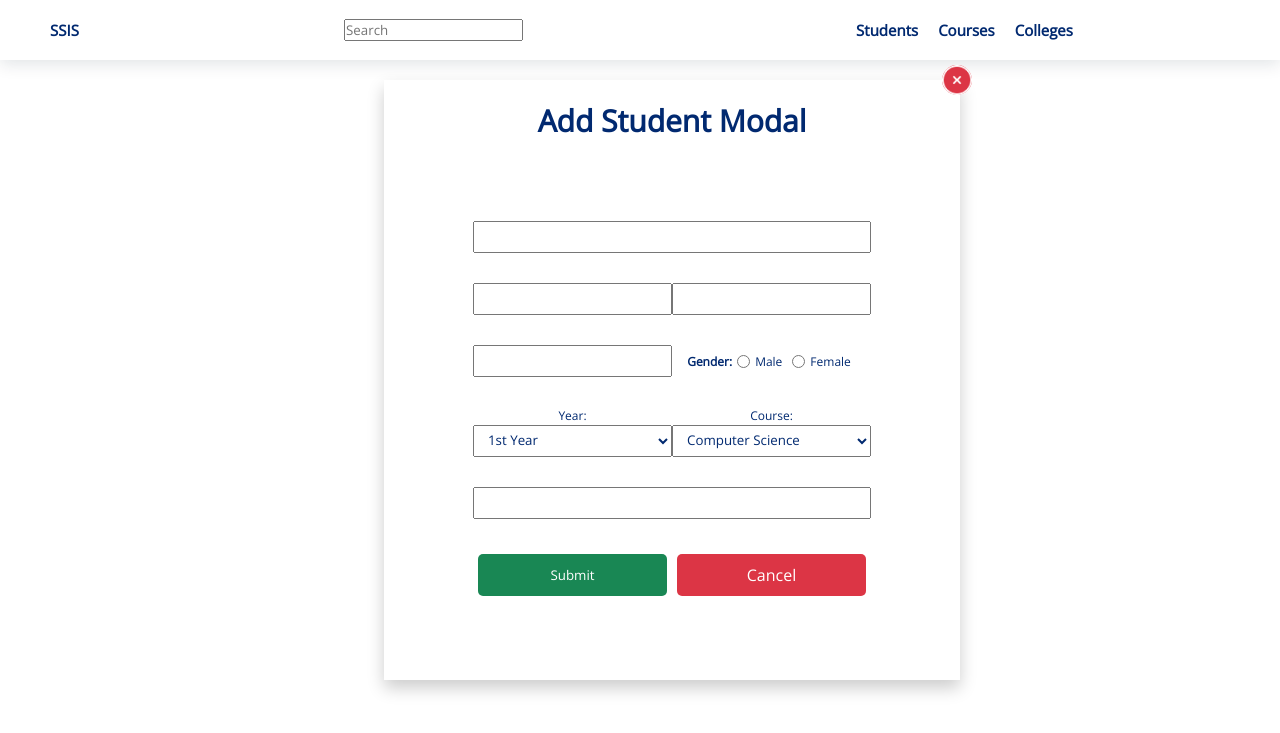
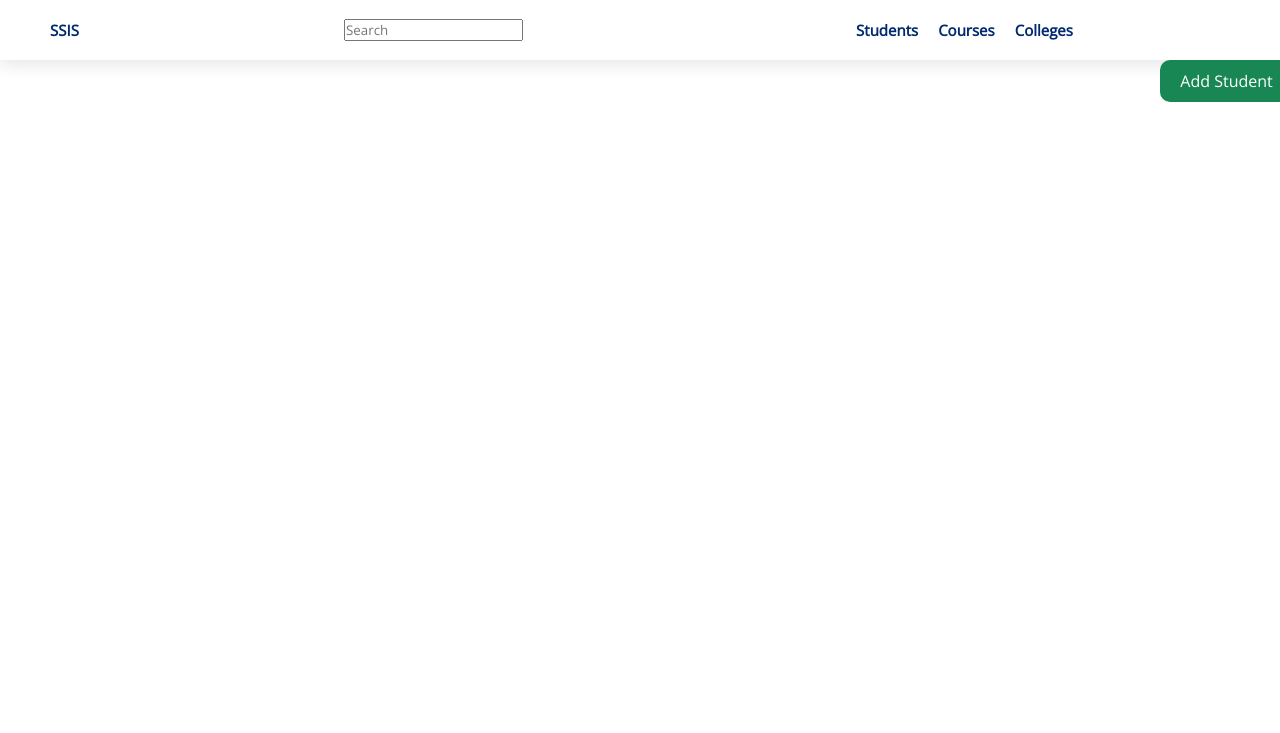
Before and after one commit to csjames03/ssis-flask, a Flask app: page /students/ in a window 1280 px wide. Shown: the top 733 px of the page. Run offline with Flask 3, Linux system fonts and the light colour scheme.

Commit message:
feat: Implement add student  button functionalities, hide element, add animations

```diff
--- a/app/static/css/student.css
+++ b/app/static/css/student.css
@@ -67,6 +67,7 @@
     height: 15px;
 }
 
+
 .edit-icon-student-container{
     background-color: var(--green);
 }
@@ -74,12 +75,11 @@
     background-color: var(--red);
 }
 
+.edit-student-modal-container,
 .add-student-modal-container{
     height: 75vh;
     width: 45vw;
     position: fixed;
-    top: 10%;
-    right: 25%;
     background-color: white;
     z-index: 20;
     display: flex;
@@ -89,11 +89,12 @@
     box-shadow: 0 8px 16px 0 rgba(0,0,0,0.2);
     padding: 20px 50px;
 }
-
+.edit-student-modal-container p,
 .add-student-modal-container p{
     font-size: 30px;
     font-weight: bolder;
 }
+.edit-student-modal-row-input-container,
 .add-student-modal-row-input-container{
     display: flex;
     width: 100%;
@@ -101,7 +102,7 @@
     margin-bottom: 30px;
 }
 
-
+.edit-student-modal-row-input-container div,
 .add-student-modal-row-input-container div{
     display: flex;
     gap: 30px;
@@ -109,27 +110,31 @@
     justify-content: flex-start;
     align-items: center;
 }
-
+#student_id_edit,
+#student_email_edit,
 #student_id_add,
 #student_email_add{
     width: 100%;
     padding: 5px 10px;
 }
+#first_name_edit, #last_name_edit, #middle_name_edit,
 #first_name_add, #last_name_add, #middle_name_add{
     width: 50%;
     padding: 5px 10px;
 }
-
+#year_level_edits, #course_edit,
 #year_level_add, #course_add{
     padding: 5px 10px;
 }
 
+#gender_edit_div,
 #gender_add_div{
     display: flex;
     justify-content: center;
     gap: 5px;
 }
 
+#year_edit_div, #course_edit_div,
 #year_add_div, #course_add_div{
     display: flex;
     display: flex;
@@ -139,15 +144,19 @@
 
 }
 
+#year_edit_div label, #course_edit_div label,
+#gender_edit_div p, #gender_edit_div label,
 #year_add_div label, #course_add_div label,
 #gender_add_div p, #gender_add_div label{
     font-size: 12px;
 }
 
+#year_edit_div select, #course_edit_div select,
 #year_add_div select, #course_add_div select{
     width: 100%;
 }
 
+#edit_student_cancel_button, #edit_student_submit_button,
 #add_student_cancel_button, #add_student_submit_button{
     width: 100%;
     padding: 10px 15px;
@@ -158,15 +167,16 @@
     color: var(--white);
     cursor: pointer;
 }
-
+#edit_student_cancel_button,
 #add_student_cancel_button{
     background-color: var(--red);
 }
+#edit_student_submit_button,
 #add_student_submit_button{
     background-color: var(--green);
     border: none;
 }
-
+.edit-student-close,
 .add-student-close{
     position: absolute;
     width: 30px;
@@ -185,3 +195,22 @@
     width: 30px;
     height: 30px;
 }
+
+.add-student-modal-button{
+    padding: 10px 20px;
+    display: flex;
+    align-items: center;
+    justify-content: center;
+    position: fixed;
+    background-color: var(--green);
+    right: -1%;
+    border-radius: 10px;
+    cursor: pointer;
+    color: var(--white);
+}
+
+.add-student-modal-button:hover{
+    padding: 10px 40px;
+    transition-duration: 250ms;
+    transition-timing-function: ease-out;
+}
--- /dev/null
+++ b/app/static/js/student.js
@@ -0,0 +1,86 @@
+window.addEventListener('DOMContentLoaded',()=>{
+    const addStudentContainer = document.querySelector('#add-student-modal-container')
+    const addStudentButton= document.querySelector('#add-student-modal-button')
+    const addStudentClose = document.querySelector('#add-student-close')
+    const addStudentButtonClose = document.querySelector('#add_student_cancel_button')
+
+    addStudentContainer.addEventListener('click',()=>{
+
+    })
+
+    addStudentContainer.addEventListener('submit',(event)=>{
+        event.preventDefault()
+        const studentId =  document.querySelector('#student_id_add')
+        const firstname =  document.querySelector('#first_name_add')
+        const lastname =  document.querySelector('#last_name_add')
+        const middlename =  document.querySelector('#middle_name_add')
+        const yearlevel =  document.querySelector('#year_level_add')
+        const course =  document.querySelector('#course_add')
+        const email =  document.querySelector('#student_email_add')
+
+        console.log(studentId.value, firstname.value, lastname.value, middlename.value, yearlevel.value, course.value, email.value)
+
+        if(studentId.value.length === 0){
+            console.log('Student ID is empty!')
+            ModalError('add-student-modal-container')
+            Error('Student ID is empty!')
+            return
+        }else if(firstname.value.length === 0){
+            console.log('First name is empty!')
+            ModalError('add-student-modal-container')
+            return
+        }else if(lastname.value.length === 0){
+            console.log('Last name is empty!')
+            ModalError('add-student-modal-container')
+            return
+        }else if(email.value.length === 0){
+            console.log('Email is empty!')
+            ModalError('add-student-modal-container')
+            return
+        }
+
+    })
+
+    addStudentButton.addEventListener('click',()=>{
+        ShowModal('add-student-modal-container')
+        addStudentButton.style.right = '-100%';
+    })
+    addStudentClose.addEventListener('click',()=>{
+        HideModal('add-student-modal-container')
+        addStudentButton.style.right = '-1%';
+    })
+
+    addStudentButtonClose.addEventListener('click',()=>{
+        HideModal('add-student-modal-container')
+        addStudentButton.style.right = '-1%';
+    })
+
+    function HideModal(id){
+        document.querySelector(`#${id}`).classList.add('hide-modal')
+        document.querySelector(`#${id}`).classList.remove('show-modal')
+
+    }
+    function ShowModal(id){
+        console.log('show', id)
+        document.querySelector(`#${id}`).classList.add('show-modal')
+        document.querySelector(`#${id}`).classList.remove('hide-modal')
+
+    }
+
+    function ModalError(id){
+        document.querySelector(`#${id}`).style.boxShadow = ' 0 8px 16px 0 #DC3545';
+        console.log(document.querySelector(`#${id}`))
+        setTimeout(()=>{
+            document.querySelector(`#${id}`).style.boxShadow =  '0 4px 8px 0 rgba(0,0,0,0.2)';
+        }, 1500)
+    }
+
+    function Error(message){
+        document.querySelector(`.error`).classList.remove('hide-message')
+        document.querySelector(`.error`).classList.add('show-message')
+        setTimeout(()=>{
+            document.querySelector(`.error`).classList.remove('show-message')
+            document.querySelector(`.error`).classList.add('hide-message')
+        },1500)
+    }
+})
--- a/app/templates/components/addstudentmodal.html
+++ b/app/templates/components/addstudentmodal.html
@@ -1,17 +1,17 @@
-<form class="add-student-modal-container">
+<form class="add-student-modal-container hide-modal" id="add-student-modal-container">
     <p>Add Student Modal</p>
     <div>
         <div class="add-student-modal-row-input-container">
-            <input type="text" name="student_id" id="student_id_add">
+            <input type="text" name="student_id" id="student_id_add" placeholder="Student ID">
         </div>
 
         <div class="add-student-modal-row-input-container">
-            <input type="text" name="first_name" id="first_name_add">
-            <input type="text" name="last_name" id="last_name_add">
+            <input type="text" name="first_name" id="first_name_add" placeholder="Firstname">
+            <input type="text" name="last_name" id="last_name_add" placeholder="Lastname">
         </div>
 
         <div class="add-student-modal-row-input-container">
-            <input type="text" name="middle_name" id="middle_name_add">
+            <input type="text" name="middle_name" id="middle_name_add" placeholder="Middlename">
             <div id="gender_add_div">
                 <p>Gender: </p>
                 <input type="radio" id="student-gender-input" name="student_gender" value="Male">
@@ -42,13 +42,13 @@
             </div>
         </div>
         <div class="add-student-modal-row-input-container">
-            <input type="text" name="student_email" id="student_email_add">
+            <input type="text" name="student_email" id="student_email_add" placeholder="Email">
         </div>
         <div class="add-student-modal-row-input-container">
             <input type="submit" value="Submit" id="add_student_submit_button">
             <div id="add_student_cancel_button">Cancel</div>
         </div>
-        <div class="add-student-close">
+        <div class="add-student-close" id="add-student-close">
             <img src="{{url_for('static', filename='images/closeIcon.png')}}" alt="Edit Icon">
         </div>
     </div>
--- a/app/templates/components/scripts.html
+++ b/app/templates/components/scripts.html
@@ -1 +1,2 @@
 <script src="{{url_for('static', filename='js/main.js')}}" ></script>
+<script src="{{url_for('static', filename='js/student.js')}}" ></script>
--- a/app/templates/layout.html
+++ b/app/templates/layout.html
@@ -16,7 +16,12 @@
     {% block content %}
 
     {% endblock %}
-
+    <div class="error">
+        <p></p>
+    </div>
+    <div class="success">
+        <p></p>
+    </div>
     {% include 'components/scripts.html'%}
 </body>
 </html>
--- a/app/templates/student.html
+++ b/app/templates/student.html
@@ -2,7 +2,9 @@
 
 {% block content %}
     <div class="student-main-container">
-
+        <div class="add-student-modal-button" id="add-student-modal-button">
+            Add Student
+        </div>
 
         {% for student in students %}
 
```
Also changed, not shown: app/static/css/main.css (+96 -0 lines), app/templates/components/editstudentmodal.html (added, +55 -0 lines).
